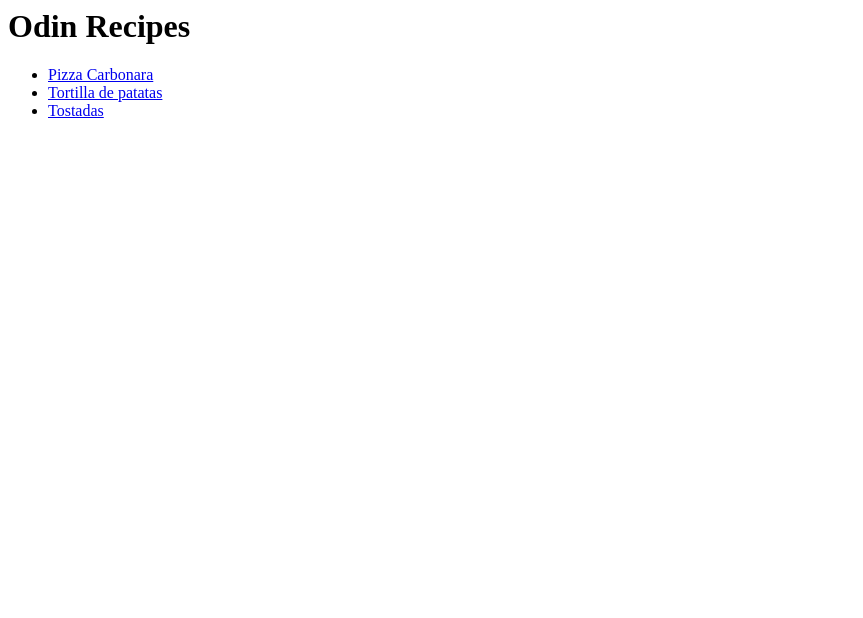
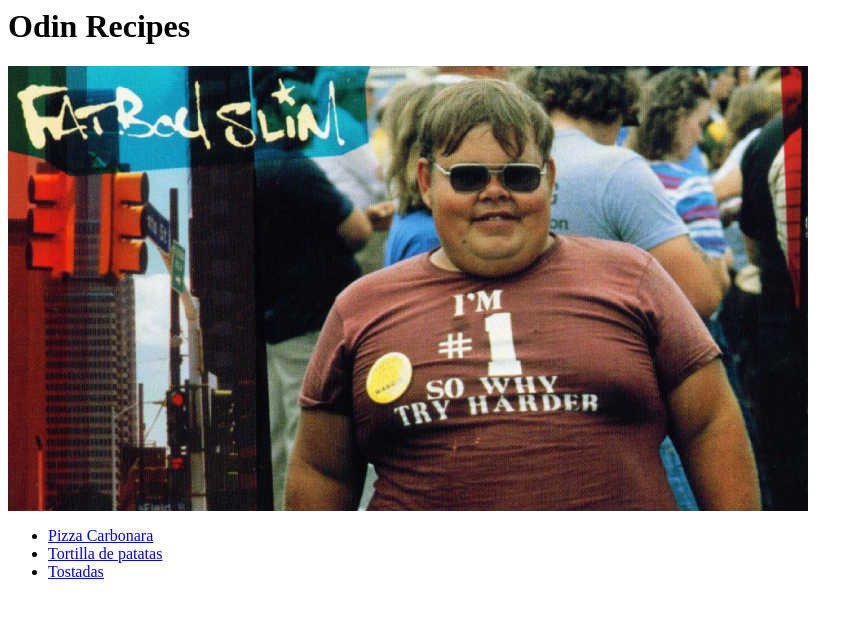
Before and after one commit to alberto-ballesteros/odin-recipes, a plain HTML site: page index.html in a window 1280 px wide. Shown: the whole page, without its empty margins (0-863 px from the left). Drawn offline with Linux system fonts and the light colour scheme.

Commit message:
Añadido imagen a index.html

```diff
--- a/index.html
+++ b/index.html
@@ -7,7 +7,7 @@
 
     <body>
         <h1>Odin Recipes</h1>
-
+        <a href="index.html"> <img src="fat.jpg" alt="gordo"></a>
         <ul>
             <li><a href="recipes/pizza.html">Pizza Carbonara</li>
             <li><a href="recipes/tortilla.html">Tortilla de patatas</a></li>
```
Also changed, not shown: fat.jpg (added).
